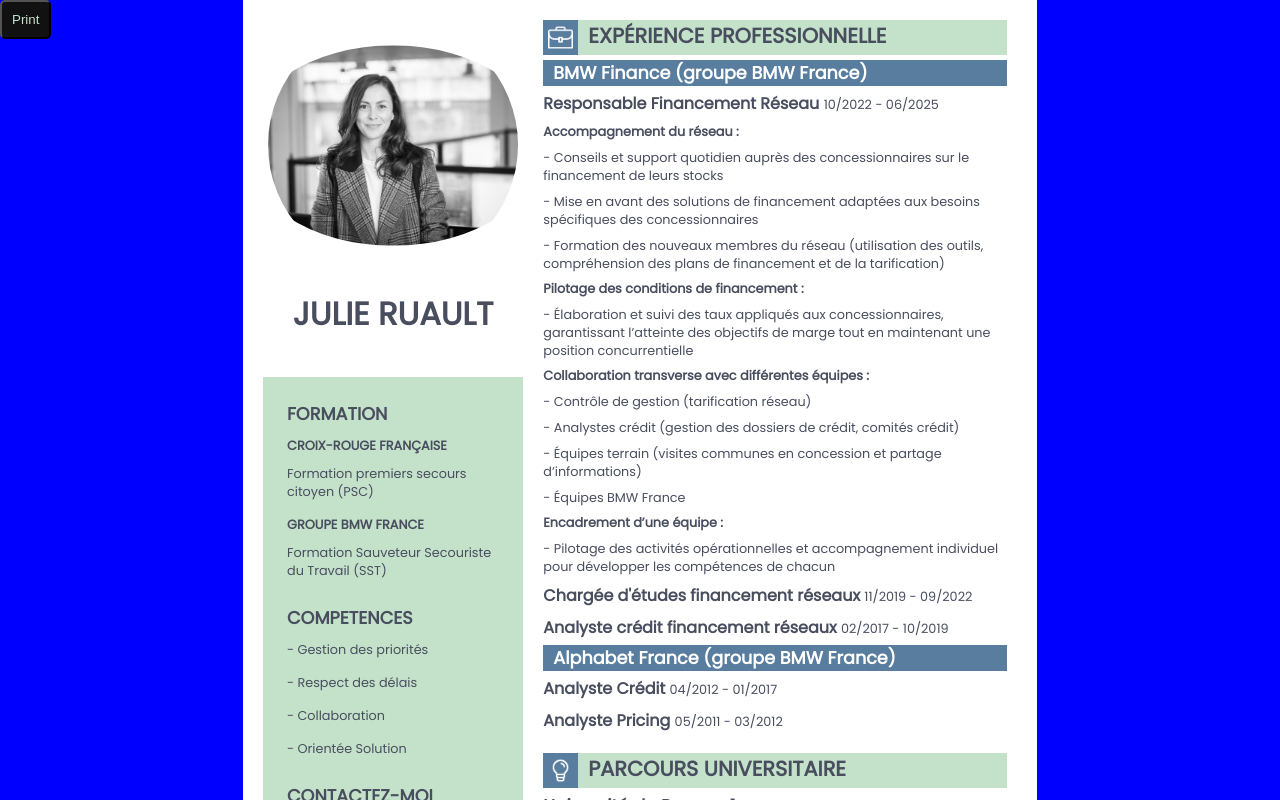
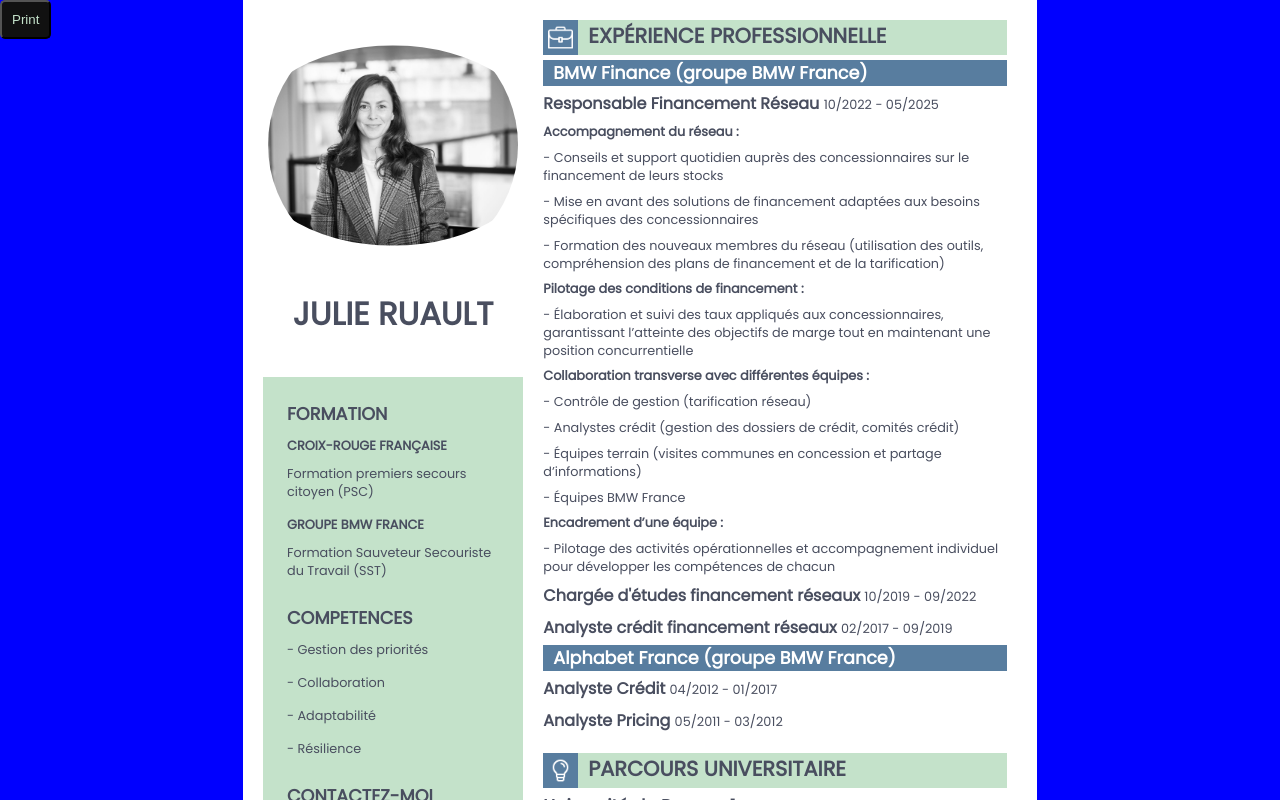
Before and after one commit to danielgonzalez0/20230804-CV2, a React (Create React App) app: page / in a window 1280 px wide. Shown: the top 800 px of the page. Built offline with nearby package versions, Linux system fonts and the light colour scheme.

Commit message:
change soft skill 191225

```diff
--- a/src/components/main/Experience.jsx
+++ b/src/components/main/Experience.jsx
@@ -9,7 +9,7 @@ const Experience = () => {
       {
         id: "exp-1",
         title: "Responsable Financement Réseau",
-        sub: '10/2022 - 06/2025',
+        sub: '10/2022 - 05/2025',
         desc: [{
           id: "desc-1",
           descTitle: "Accompagnement du réseau :",
@@ -49,13 +49,13 @@ const Experience = () => {
       {
         id: "exp-2",
         title: "Chargée d'études financement réseaux",
-        sub: '11/2019 - 09/2022',
+        sub: '10/2019 - 09/2022',
       }
       ,
       {
         id: "exp-3",
         title: "Analyste crédit financement réseaux",
-        sub: '02/2017 - 10/2019 ',
+        sub: '02/2017 - 09/2019 ',
       },
     ],
   }, // end bmw
--- a/src/components/sidebar/Contact.jsx
+++ b/src/components/sidebar/Contact.jsx
@@ -30,11 +30,11 @@ const profil = [{
 const softskills = [{
   id: "soft-1", text: `- Gestion des priorités`
 },
+{ id: "soft-2", text: `- Collaboration` },
 {
-  id: "soft-2", text: `- Respect des délais`
+  id: "soft-3", text: `- Adaptabilité`
 },
-{ id: "soft-3", text: `- Collaboration` },
-{ id: "soft-4", text: `- Orientée Solution` }
+{ id: "soft-4", text: `- Résilience` }
 ];
 
 
```
